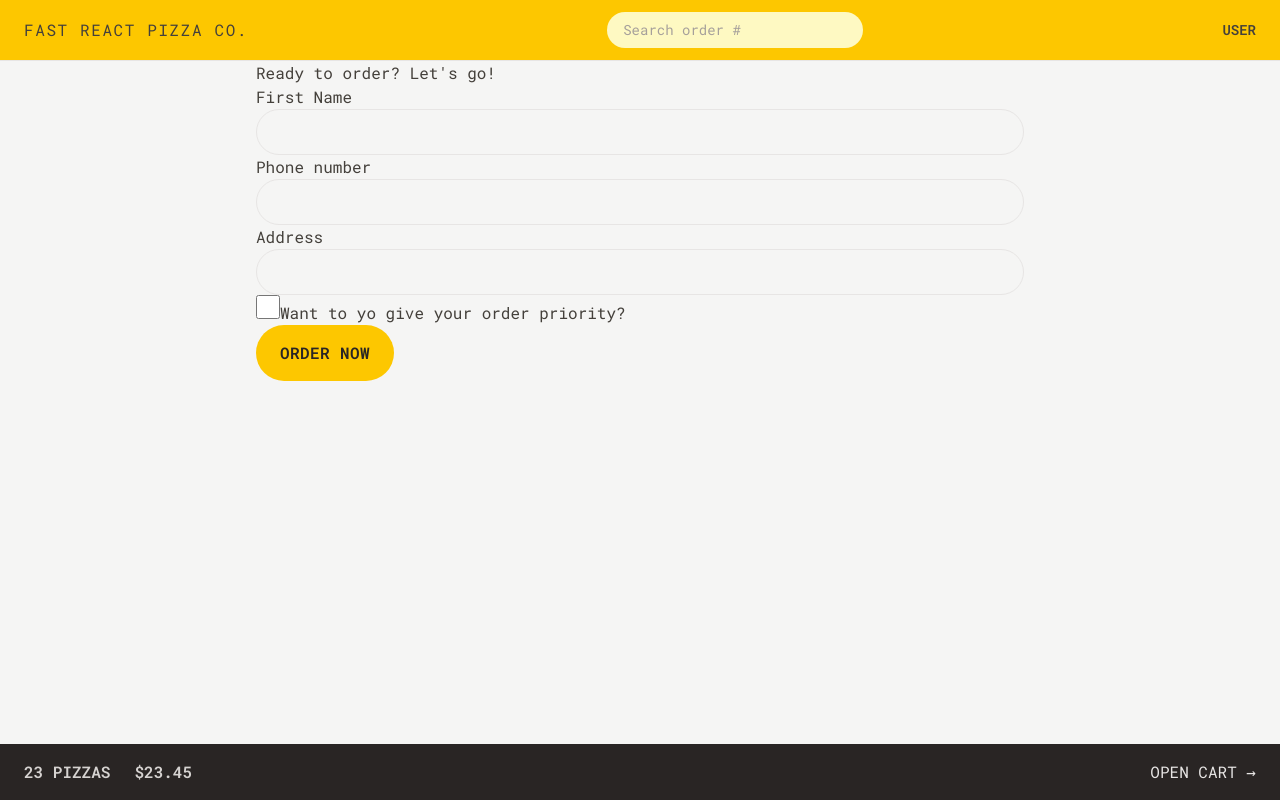
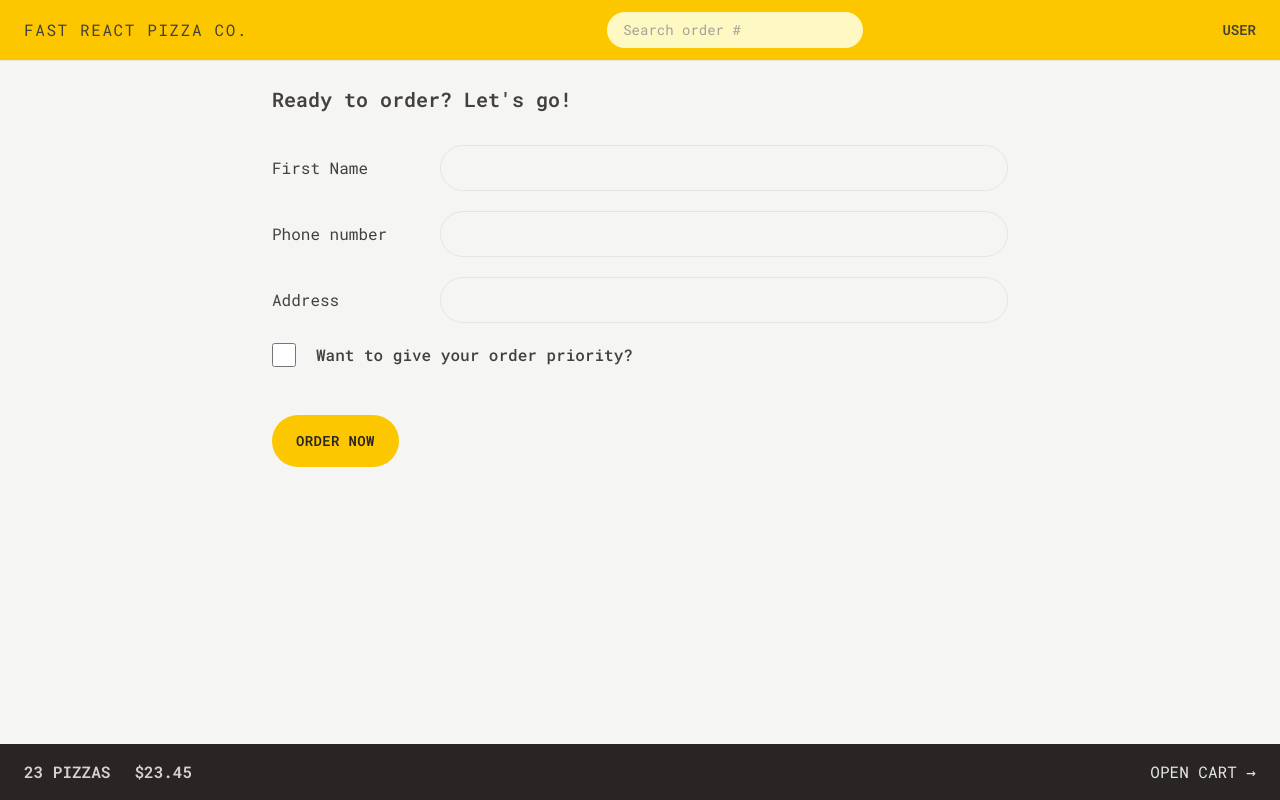
Before and after one commit to Ossi05/Fast-React-Pizza, a React (Vite) app: page /order/new in a window 1280 px wide. Built offline with nearby package versions, Linux system fonts and the light colour scheme.

Commit message:
Style CreateOrder page

```diff
--- a/src/features/order/CreateOrder.jsx
+++ b/src/features/order/CreateOrder.jsx
@@ -42,39 +42,48 @@ function CreateOrder() {
 	const formErrors = useActionData();
 	const cart = fakeCart;
 
+	const parentInputStyle =
+		"mb-5 flex gap-2 flex-col sm:flex-row sm:items-center";
+
 	return (
-		<div>
-			<h2>Ready to order? Let's go!</h2>
+		<div className="px-4 py-6">
+			<h2 className="text-xl font-semibold mb-8">
+				Ready to order? Let's go!
+			</h2>
 
 			<Form method="POST">
-				<div>
-					<label>First Name</label>
+				<div className={parentInputStyle}>
+					<label className="sm:basis-40">First Name</label>
 					<input
-						className="input"
+						className="input grow"
 						type="text"
 						name="customer"
 						required
 					/>
 				</div>
 
-				<div>
-					<label>Phone number</label>
-					<div>
+				<div className={parentInputStyle}>
+					<label className="sm:basis-40">Phone number</label>
+					<div className="grow">
 						<input
-							className="input"
+							className="input w-full"
 							type="tel"
 							name="phone"
 							required
 						/>
+						{formErrors && (
+							<p className="text-xs mt-2 text-red-700 bg-red-100 p-2 rounded-md">
+								{formErrors.phone}
+							</p>
+						)}
 					</div>
-					{formErrors && <p>{formErrors.phone}</p>}
 				</div>
 
-				<div>
-					<label>Address</label>
-					<div>
+				<div className={parentInputStyle}>
+					<label className="sm:basis-40">Address</label>
+					<div className="grow">
 						<input
-							className="input"
+							className="input w-full"
 							type="text"
 							name="address"
 							required
@@ -82,7 +91,7 @@ function CreateOrder() {
 					</div>
 				</div>
 
-				<div>
+				<div className="mb-12 flex gap-5 items-center">
 					<input
 						type="checkbox"
 						name="priority"
@@ -91,8 +100,8 @@ function CreateOrder() {
 						// onChange={(e) => setWithPriority(e.target.checked)}
 						className="h-6 w-6 accent-yellow-400 focus:outline-none focus:ring focus:ring-yellow-400 focus:ring-offset-2"
 					/>
-					<label htmlFor="priority">
-						Want to yo give your order priority?
+					<label htmlFor="priority" className="font-medium">
+						Want to give your order priority?
 					</label>
 				</div>
 
--- a/src/index.css
+++ b/src/index.css
@@ -7,7 +7,7 @@
 
 @layer components {
 	.input {
-		@apply rounded-full border border-stone-200 px-4 py-2 text-sm transition-all duration-300 placeholder:text-stone-400 focus:outline-none focus:ring focus:ring-yellow-400 w-full md:px-6 md:py-3;
+		@apply rounded-full border border-stone-200 px-4 py-2 text-sm transition-all duration-300 placeholder:text-stone-400 focus:outline-none focus:ring focus:ring-yellow-400 md:px-6 md:py-3;
 	}
 	/* https://dev.to/afif/i-made-100-css-loaders-for-your-next-project-4eje */
 	.loader {
--- a/src/ui/Button.jsx
+++ b/src/ui/Button.jsx
@@ -7,12 +7,12 @@ export default function Button({
 	className = "",
 	...props
 }) {
-	const baseStyles = `inline-block rounded-full bg-yellow-400 font-semibold tracking-wide focus:ring-offset-2 text-stone-800 uppercase focus:bg-yellow-300 transition-colors duration-300 hover:cursor-pointer focus:ring-yellow-300 focus:ring hover:bg-yellow-300 focus:outline-none disabled:cursor-not-allowed ${className} `;
+	const baseStyles = `inline-block text-sm rounded-full bg-yellow-400 font-semibold tracking-wide focus:ring-offset-2 text-stone-800 uppercase focus:bg-yellow-300 transition-colors duration-300 hover:cursor-pointer focus:ring-yellow-300 focus:ring hover:bg-yellow-300 focus:outline-none disabled:cursor-not-allowed ${className} `;
 
 	const styles = {
 		primary: baseStyles + "px-4 py-3 md:px-6 md:py-4",
 		small: baseStyles + "px-4 py-2 md:px-5 md:py-2.5 text-xs",
-		secondary: `inline-block rounded-full border-2 border-stone-300 font-semibold tracking-wide focus:ring-offset-2 text-stone-400 uppercase focus:bg-stone-300 transition-colors duration-300  hover:text-stone-800 hover:cursor-pointer focus:ring-stone-200
+		secondary: `inline-block text-sm rounded-full border-2 border-stone-300 font-semibold tracking-wide focus:ring-offset-2 text-stone-400 uppercase focus:bg-stone-300 transition-colors duration-300  hover:text-stone-800 hover:cursor-pointer focus:ring-stone-200
 		focus:ring focus:text-stone-800 hover:bg-stone-300 focus:outline-none disabled:cursor-not-allowed px-4 py-2.5 md:px-6 md:py-3.5 ${className} `,
 	};
 
```
